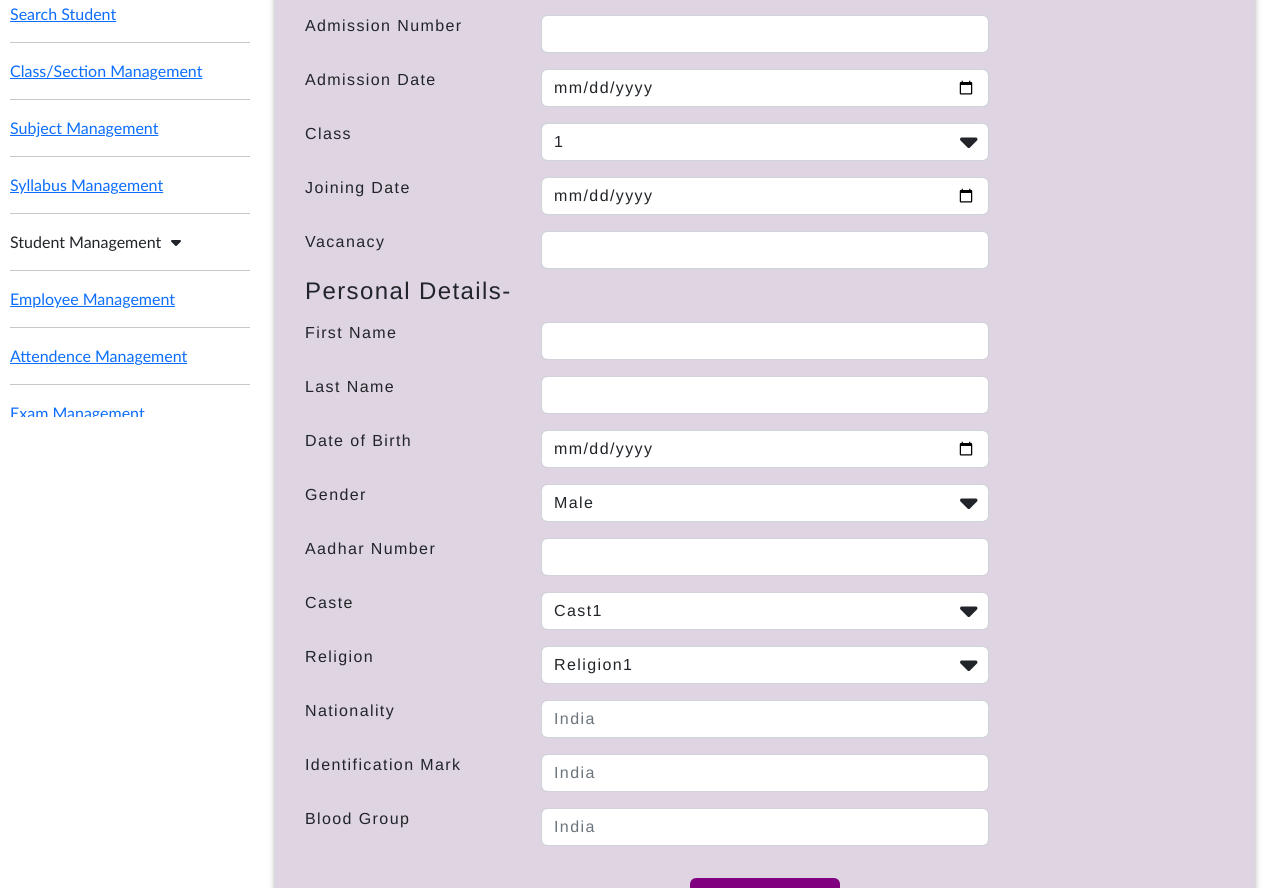
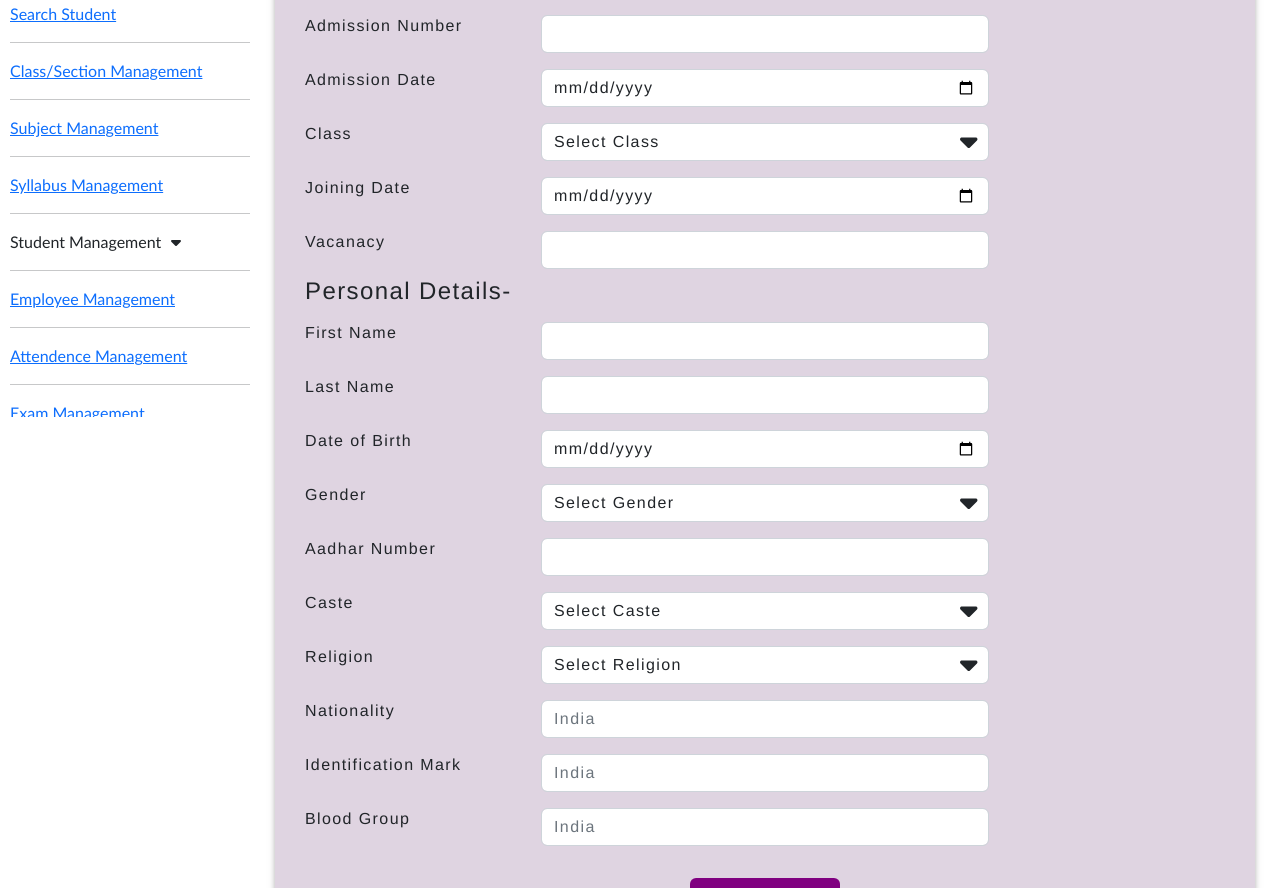
Before and after one commit to udbhavpushkar/gyaana-fe, a Next.js app: page /admin/admission/student-admission in a window 1280 px wide. Shown: the part 383-1271 px from the top of the page. Built offline with nearby package versions, Linux system fonts and the light colour scheme; sample sign-in values are in the browser's storage.

Commit message:
disableremoved select option

```diff
--- a/pages/admin/admission/student-admission.js
+++ b/pages/admin/admission/student-admission.js
@@ -33,7 +33,7 @@ const StudentAdmission = () => {
 							</label>
 							<div className="col-sm-8 col-md-6  my-2 position-relative">
 								<select className={` form-control`} id="academic_year_01">
-									<option disabled className={` form-control`}>
+									<option className={` form-control`}>
 										Select Academic Year
 									</option>
 									<option className={` form-control`}>0</option>
@@ -91,9 +91,7 @@ const StudentAdmission = () => {
 							</label>
 							<div className="col-sm-8 col-md-6 my-2 position-relative">
 								<select className={` form-control`} id="admission_date_02">
-									<option disabled className={` form-control`}>
-										Select Class
-									</option>
+									<option className={` form-control`}>Select Class</option>
 									<option className={` form-control`}>1</option>
 									<option className={` form-control`}>2</option>
 									<option className={` form-control`}>3</option>
@@ -172,9 +170,7 @@ const StudentAdmission = () => {
 							</label>
 							<div className="col-sm-8 col-md-6 my-2 position-relative">
 								<select className={` form-control`} id="gender_student_03">
-									<option disabled className={` form-control`}>
-										Select Gender
-									</option>
+									<option className={` form-control`}>Select Gender</option>
 									<option className={` form-control`}>Male</option>
 									<option className={` form-control`}>Female</option>
 									<option className={` form-control`}>other</option>
@@ -205,9 +201,7 @@ const StudentAdmission = () => {
 							</label>
 							<div className="col-sm-8 col-md-6 my-2 position-relative">
 								<select className={` form-control`} id="cast_student_04">
-									<option disabled className={` form-control`}>
-										Select Caste
-									</option>
+									<option className={` form-control`}>Select Caste</option>
 									<option className={` form-control`}>Cast1</option>
 									<option className={` form-control`}>Cast2</option>
 									<option className={` form-control`}>Cast3</option>
@@ -227,9 +221,7 @@ const StudentAdmission = () => {
 							</label>
 							<div className="col-sm-8 col-md-6 my-2 position-relative">
 								<select className={` form-control`} id="religion_student_05">
-									<option disabled className={` form-control`}>
-										Select Religion
-									</option>
+									<option className={` form-control`}>Select Religion</option>
 									<option className={` form-control`}>Religion1</option>
 									<option className={` form-control`}>Religion2</option>
 									<option className={` form-control`}>Religion3</option>
```
